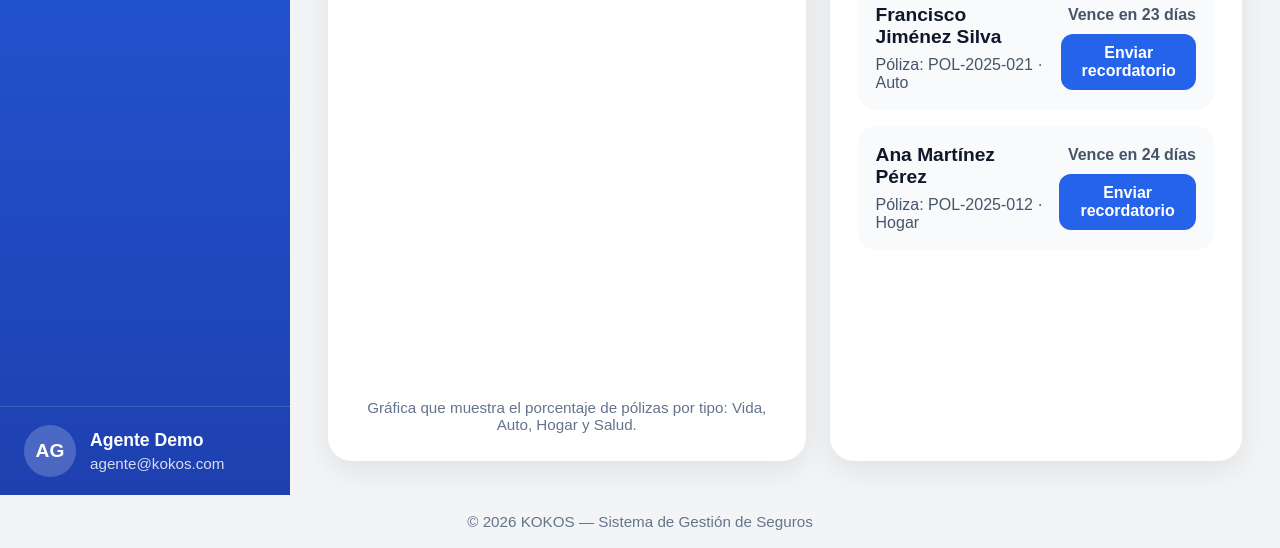
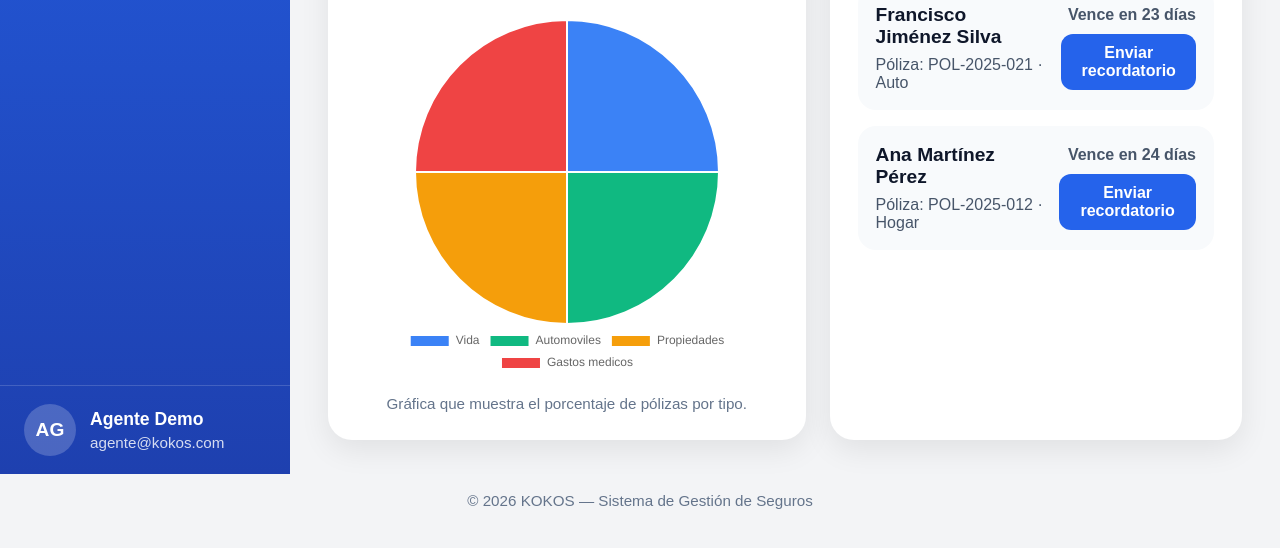
Before and after one commit to Jairo292/KOKOS_COMPANY, a plain HTML site: page frontEnd/html/dashboard.html in a window 1280 px wide. Shown: the part 466-1014 px from the top of the page. After the commit the page ends 993 px from the top, so only its background shows below. Drawn offline with nearby package versions, Linux system fonts and the light colour scheme.

Commit message:
grafica en dashboard
implementacino API graficas a dashboard

```diff
--- a/frontEnd/html/dashboard.html
+++ b/frontEnd/html/dashboard.html
@@ -78,7 +78,7 @@
                             <canvas id="policyChart"></canvas>
                         </div>
                         <figcaption>
-                            Gráfica que muestra el porcentaje de pólizas por tipo: Vida, Auto, Hogar y Salud.
+                            Gráfica que muestra el porcentaje de pólizas por tipo.
                         </figcaption>
                     </figure>
                 </section>
@@ -124,5 +124,30 @@
         <p>© 2026 KOKOS — Sistema de Gestión de Seguros</p>
     </footer>
 </body>
+<script src="https://cdn.jsdelivr.net/npm/chart.js"></script>
+<script>
+  const ctx = document.getElementById('policyChart');
 
+  new Chart(ctx, {
+    type: 'pie',
+    data: {
+      labels: ['Vida', 'Automoviles', 'Propiedades', 'Gastos medicos'],
+      datasets: [{
+        data: [25, 25, 25, 25],
+        backgroundColor: ['#3b82f6', '#10b981', '#f59e0b', '#ef4444'],
+        borderColor: '#ffffff',
+        borderWidth: 2
+      }]
+    },
+    options: {
+      responsive: true,
+      maintainAspectRatio: false,
+      plugins: {
+        legend: {
+          position: 'bottom'
+        }
+      }
+    }
+  });
+</script>
 </html>
```
